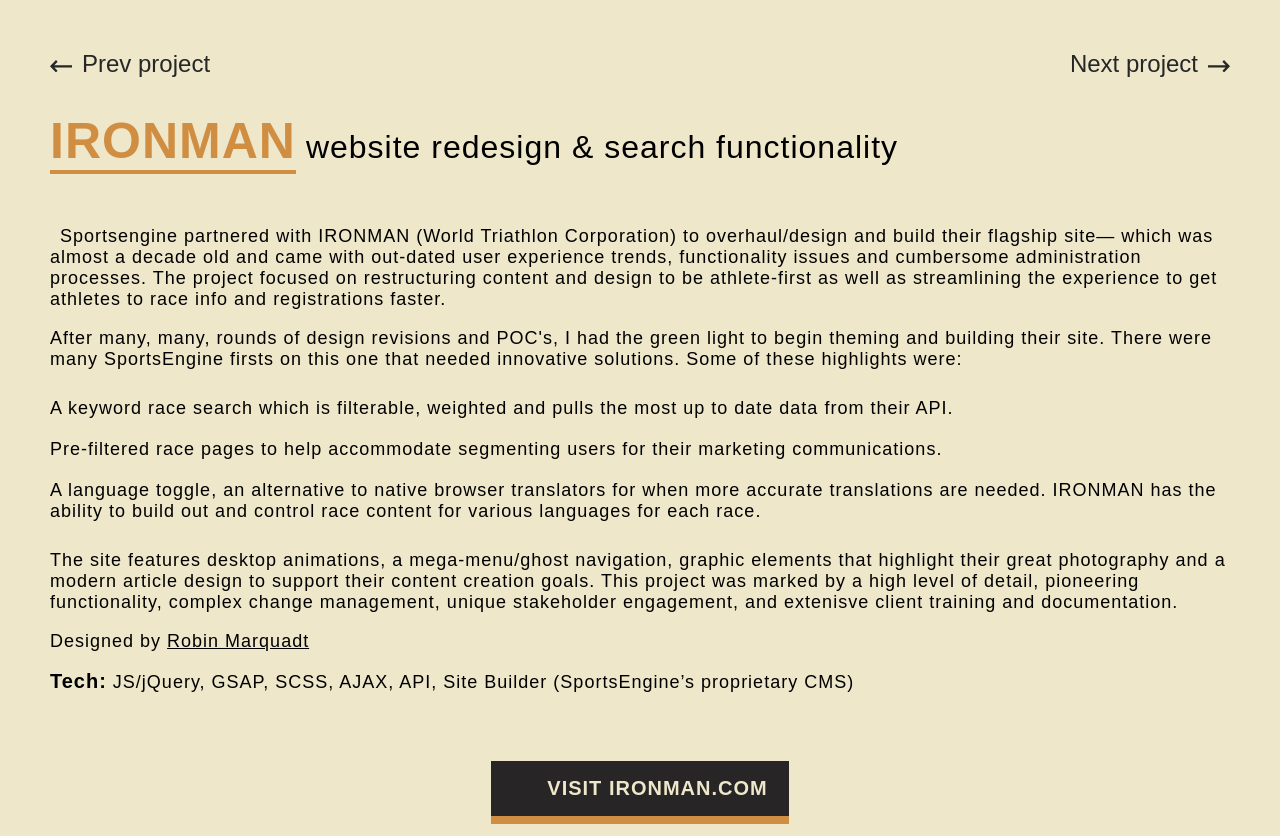
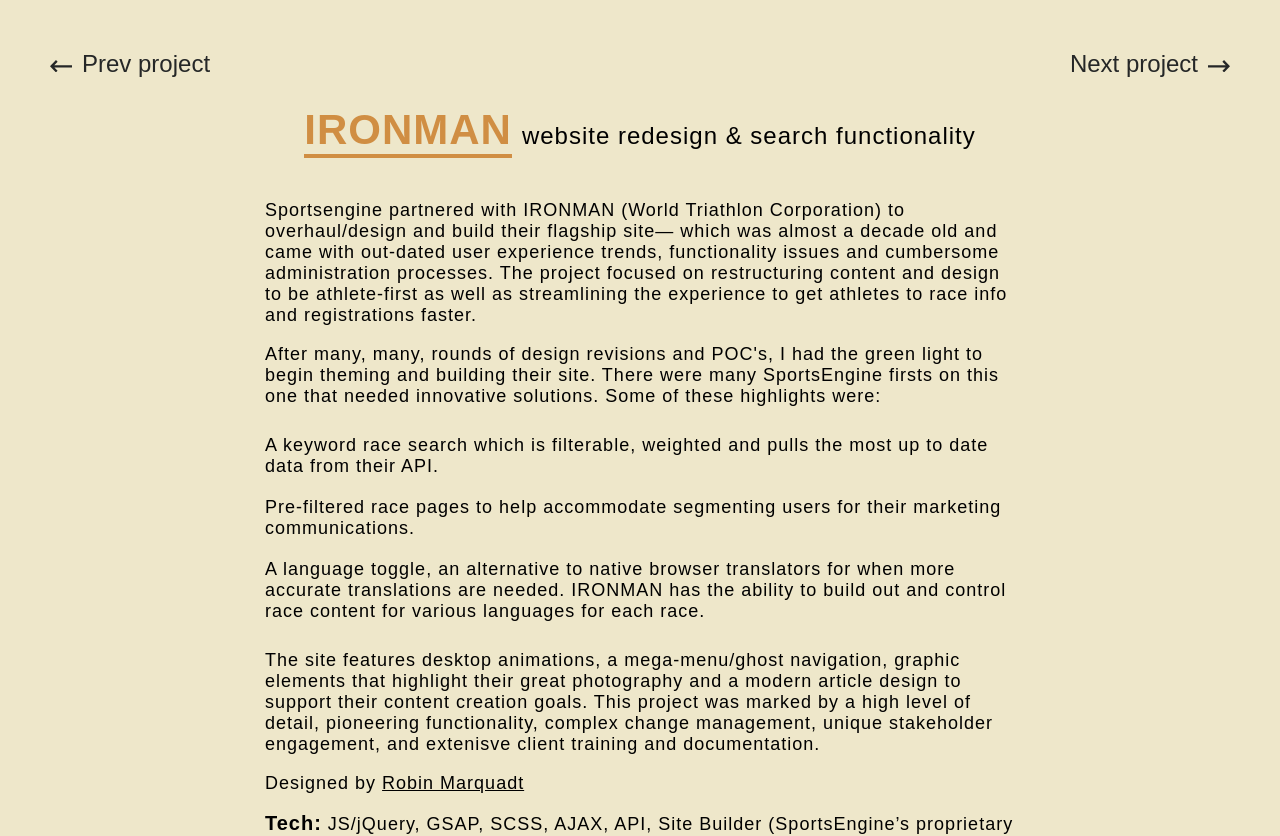
Before and after one commit to animalonthedrum/portfolio_2020, a React (Create React App) app: page /ironman in a window 1280 px wide. Shown: the top 836 px of the page. Built offline with nearby package versions, Linux system fonts and the light colour scheme; a web font is replaced by a local one.

Commit message:
tighten up

```diff
--- a/src/components/Marquee.js
+++ b/src/components/Marquee.js
@@ -36,7 +36,7 @@
       font-weight: 400;
       font-size: 24px;
       color: #e2be30;
-      letter-spacing: 5px;
+      letter-spacing: 2px;
       text-decoration: none;
     }
   }
--- a/src/components/pages/BN.js
+++ b/src/components/pages/BN.js
@@ -6,7 +6,7 @@
 
 const data = {
     headline:'Becca Neely',
-    subHead:'website build',
+    subHead:'portfolio',
     nextUrl:'/frank-and-tawnee',
     nextTitle:'Next project',
     prevUrl:'/hitch-adventures',
@@ -18,14 +18,24 @@
     return (
         <Layout
         headline={data.headline}
-        subHead
+        subHead={data.subHead}
         nextUrl={data.nextUrl}
         nextTitle={data.nextTitle}
         prevUrl={data.prevUrl}
         prevTitle={data.prevTitle}
         href={data.href}
         >
-        <motion.div>
+        <motion.div
+        style={{
+            opacity:0,
+            y:50,
+            }}
+          animate={{ opacity: 1, y:0 }}
+          transition={{
+            duration: .2,
+            ease:"easeInOut",
+            y:{ type: "spring", duration:.2, bounce: 0.2}, }}
+        >
         <p>Portfolio site for a very talented designer who also happens to be my partner. I really enjoyed working in Gatsby and using mutation observer to add subtle slide up animations. I will likely continue using Gatsby in my future freelance builds.</p>
 
         <p><b>Tech:</b> GatsbyJS, SCSS, Netlify</p>
--- a/src/components/pages/FT.js
+++ b/src/components/pages/FT.js
@@ -6,7 +6,7 @@
 
 const data = {
     headline:'Frank & Tawnee',
-    subHead:'website build',
+    subHead:'wedding site',
     nextUrl:'/sportsengine',
     nextTitle:'Next project',
     prevUrl:'/becca-neely',
@@ -18,14 +18,24 @@
     return (
         <Layout
         headline={data.headline}
-        subHead
+        subHead={data.subHead}
         nextUrl={data.nextUrl}
         nextTitle={data.nextTitle}
         prevUrl={data.prevUrl}
         prevTitle={data.prevTitle}
         href={data.href}
         >
-        <motion.div>
+        <motion.div
+        style={{
+            opacity:0,
+            y:50,
+            }}
+          animate={{ opacity: 1, y:0 }}
+          transition={{
+            duration: .2,
+            ease:"easeInOut",
+            y:{ type: "spring", duration:.2, bounce: 0.2}, }}
+        >
         <p>Wedding site for a close designer buddy. This site was used to gather rsvps and showcase a beautiful, soon to be married couple. Frank and I collabed to create a site with animations and beautiful design.</p>
         <p> I challenged myself with a tight deadline and a technology I had just started learning. This was one of my first React sites and I had a lot of fun turning the mockup into markup.</p>
         <p>Designed by <a href="https://www.frankdenneycreative.com/" target="_blank"  rel="noopener noreferrer">Frank Denney</a></p>
--- a/src/components/pages/Hitch.js
+++ b/src/components/pages/Hitch.js
@@ -25,7 +25,17 @@
         prevTitle={data.prevTitle}
         href={data.href}
         >
-        <motion.div>
+        <motion.div
+        style={{
+            opacity:0,
+            y:50,
+            }}
+          animate={{ opacity: 1, y:0 }}
+          transition={{
+            duration: .2,
+            ease:"easeInOut",
+            y:{ type: "spring", duration:.2, bounce: 0.2}, }}
+        >
         <p>Hitch is a woman owned teardrop camper rental startup. What started as one run down trailer camper turned into a refurbished beauty ready for the road. The Task: Establishing a web presence, and creating a site that's design showed just as much personality as the camper.</p>
         <p> I really enjoyed giving this site some flavor&mdash; building animated components and adding parallax scroll effects and an svg loader.</p>
         <p>Designed by <a href="https://www.frankdenneycreative.com/" target="_blank"  rel="noopener noreferrer">Frank Denney</a></p>
--- a/src/components/pages/Ironman.js
+++ b/src/components/pages/Ironman.js
@@ -45,7 +45,17 @@
         prevTitle={data.prevTitle}
         href={data.href}
         >
-        <motion.div>
+        <motion.div
+        style={{
+            opacity:0,
+            y:50,
+            }}
+          animate={{ opacity: 1, y:0 }}
+          transition={{
+            duration: .2,
+            ease:"easeInOut",
+            y:{ type: "spring", duration:.2, bounce: 0.2}, }}
+        >
         <p>Sportsengine partnered with IRONMAN (World Triathlon Corporation) to overhaul/design and build their flagship site&mdash; which was almost a decade old and came with out-dated user experience trends, functionality issues and cumbersome administration processes. The project focused on restructuring content and design to be athlete-first as well as streamlining the experience to get athletes to race info and registrations faster.</p>
         <p>After many, many, rounds of design revisions and POC's, I had the green light to begin theming and building their site. There were many SportsEngine firsts on this one that needed innovative solutions. Some of these highlights were:</p>
         <List>
--- a/src/components/pages/Layout.js
+++ b/src/components/pages/Layout.js
@@ -24,10 +24,8 @@
     font-family: "futura-pt", sans-serif;
     font-size: 18px;
     font-weight: 500;
+    max-width:750px;
     letter-spacing: 1px;
-    &:first-of-type {
-      text-indent:10px;
-    }
     b {
       font-family: "futura-pt", sans-serif;
       font-size: 20px;
@@ -44,12 +42,12 @@
   display:flex;
   flex-wrap:wrap;
   align-items:baseline;
-  justify-content:flex-start;
+  justify-content:center;
 `;
 
 const Headline = styled.h1`
   font-family: "futura-pt", sans-serif;
-  font-size: 50px;
+  font-size: 42px;
   font-weight: 700;
   text-transform: uppercase;
   letter-spacing: 1px;
@@ -71,7 +69,7 @@
 `;
 const SubHead = styled.h4`
   font-family: "futura-pt", sans-serif;
-  font-size: 32px;
+  font-size: 24px;
   font-weight: 500;
   letter-spacing: 1px;
 `;
@@ -137,6 +135,11 @@
 }
 `
 
+const Section = styled.div`
+max-width:750px;
+margin: 0 auto;
+`
+
 const pageVariants = {
   initial: {
     opacity: 0,
@@ -167,6 +170,7 @@
   >
     <Container className="container">
       <NavBar nextUrl={nextUrl} prevUrl={prevUrl} nextTitle={nextTitle} prevTitle={prevTitle} />
+      <Section>
       <Header>
       <Headline>
       <a href={href}>{headline}</a>
@@ -195,6 +199,7 @@
       </a>
       </Button>
       </Flex>
+      </Section>
     </Container>
     <Footer />
     </motion.div>
--- a/src/components/pages/PgaJr.js
+++ b/src/components/pages/PgaJr.js
@@ -23,7 +23,17 @@
         prevTitle={data.prevTitle}
         href={data.href}
         >
-        <motion.div>
+        <motion.div
+        style={{
+            opacity:0,
+            y:50,
+            }}
+          animate={{ opacity: 1, y:0 }}
+          transition={{
+            duration: .2,
+            ease:"easeInOut",
+            y:{ type: "spring", duration:.2, bounce: 0.2}, }}
+        >
         <p>In the fall of 2019, long term partner, PGA Jr League tasked Sportsengine to rebuild their website and improve their program search functionality. We collaborated with stakeholders from PGAJ r League to examine the pain points from their previous site, create wireframes/mockups and outline the user experience/customer path to registration.</p>
         <p> After mockups were approved I started building the search functionality and styling of the site. The previous program search was one of their biggest pain points so the biggest goal was to make that process easier for users. Fast forward to launch day - over 1500 users registered for programs breaking the single day sign up record. </p>
         <p>Designed by <a href='http://www.seanmcgrathdesign.com/' target='_blank' rel="noopener noreferrer">Sean McGrath</a></p>
--- a/src/components/pages/SE.js
+++ b/src/components/pages/SE.js
@@ -2,12 +2,13 @@
 import {Link} from 'react-router-dom';
 import Layout from "./Layout";
 import styled from "styled-components";
+import {motion} from 'framer-motion'
 import img from "../../assets/images/SE/SE_home.jpg"
 
 
 const data = {
     headline:'Sportsengine',
-    subHead:'the home of youth sports.',
+    subHead:'the home of youth sports',
     nextUrl:'/ironman',
     nextTitle:'Next project',
     prevUrl:'/',
@@ -48,6 +49,17 @@
         prevUrl={data.prevUrl}
         prevTitle={data.prevTitle}
         >
+        <motion.div
+        style={{
+            opacity:0,
+            y:50,
+            }}
+          animate={{ opacity: 1, y:0 }}
+          transition={{
+            duration: .2,
+            ease:"easeInOut",
+            y:{ type: "spring", duration:.2, bounce: 0.2}, }}
+        >
         <p>Over the three years at Sportsengine I have had the opportunity to build hundreds of custom websites, landing pages, integrate with multiple API's, develop custom modules and work both on the front and backend of our Drupal applications. My projects ranged from client site theming, maintenance, site builds, internal marketing campaigns, API architecture and developing a new sportsengine.com product. </p>
         <br/>
         <p><b>Tech:</b> JS, jQuery, PHP, Drupal, Twig, HTML5, SCSS, Jekyll, Liquid, Ajax, API's, Symfony, Redis, Angular, Typescript, AWS, gulp, git, Jira, Sketch, Zeplin and more.</p>
@@ -61,6 +73,7 @@
             <li><a href="https://www.uslsoccer.com/" target="_blank"  rel="noopener noreferrer">USL Soccer</a></li>
             <li><a href="https://www.easternhockeyleague.org/" target="_blank"  rel="noopener noreferrer">Eastern Hockey League</a></li>
         </List>
+        </motion.div>
         </Layout>
     )
 }
```
